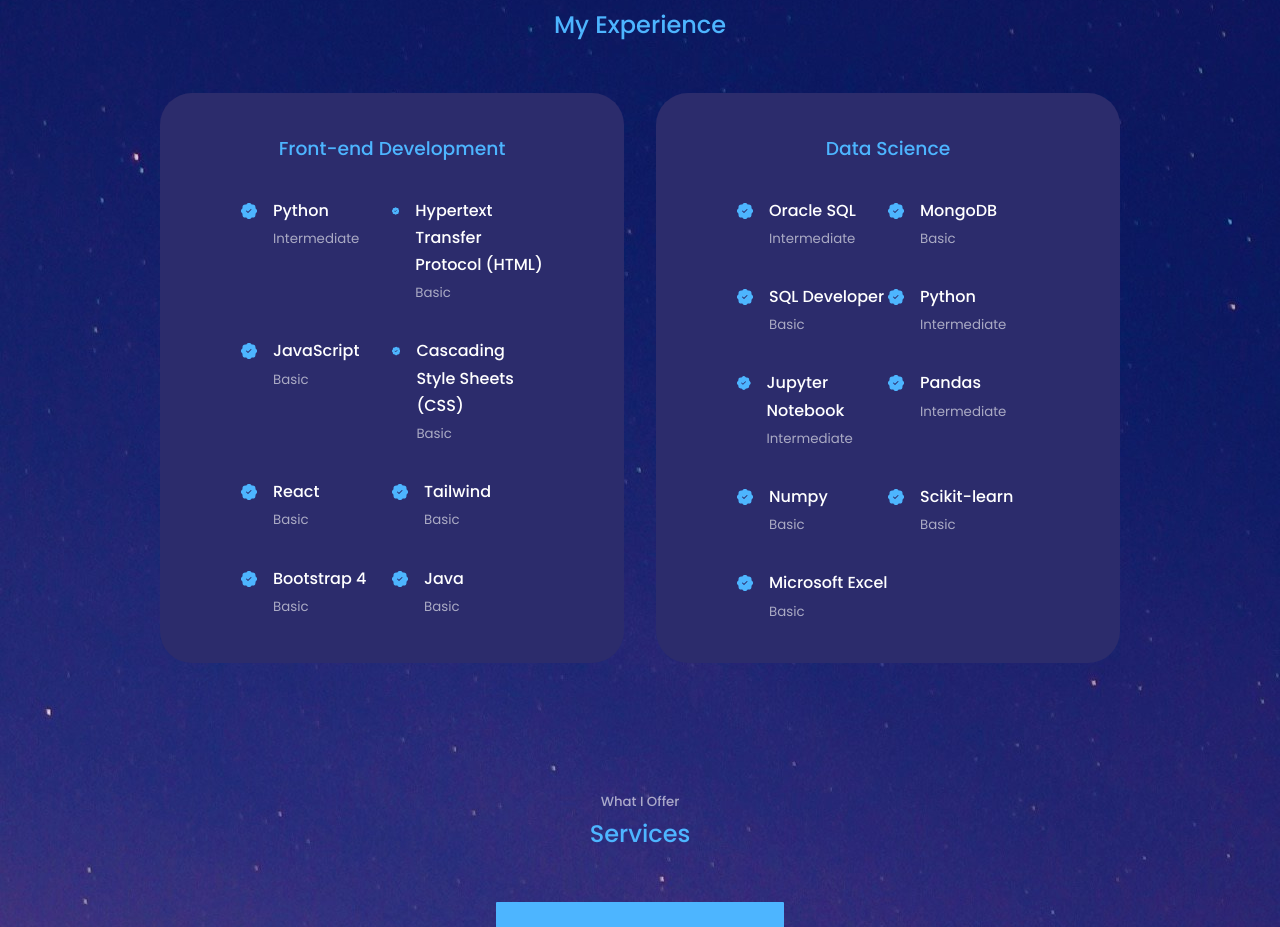
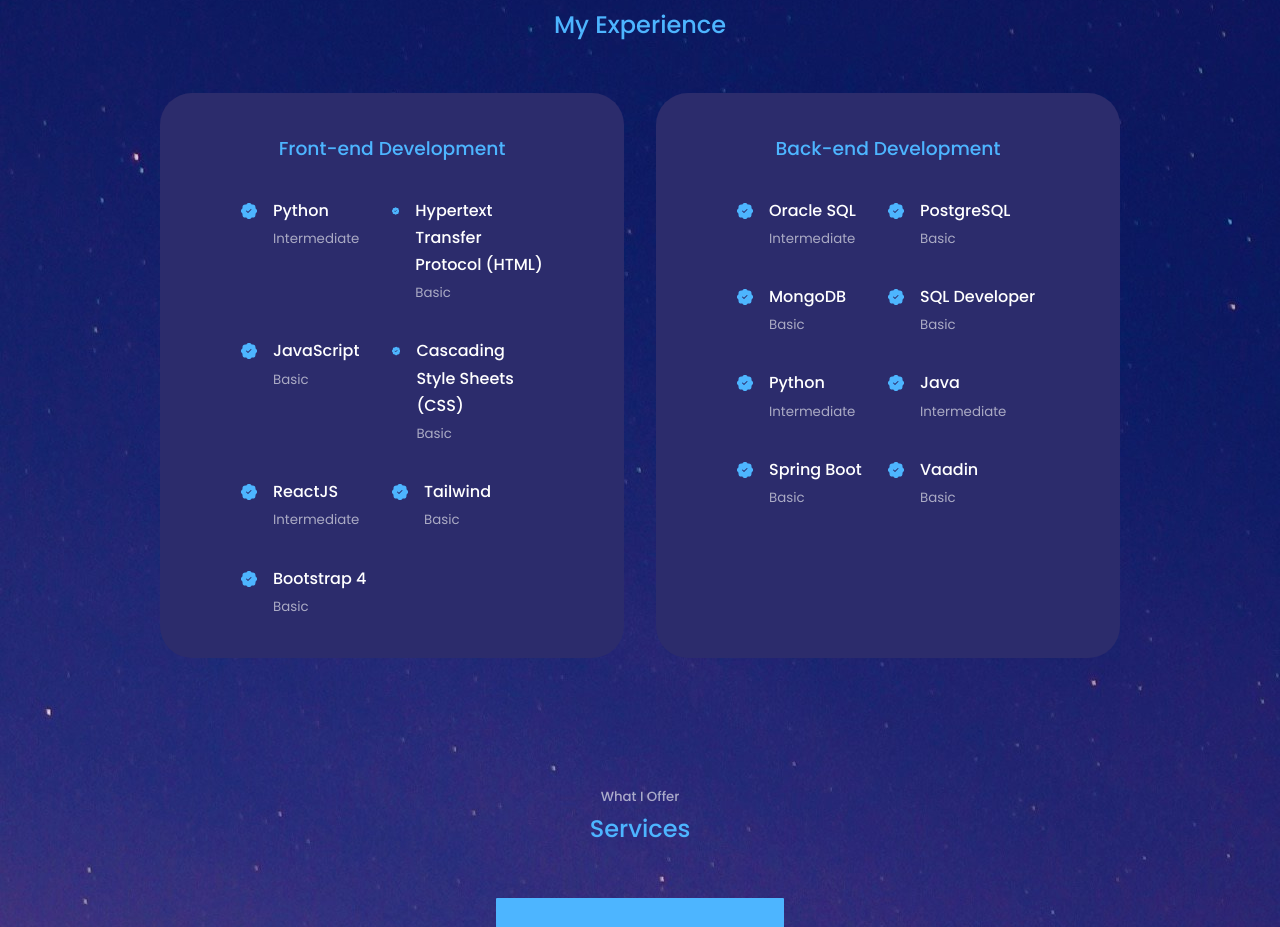
Before and after one commit to jonathanWongLS/Portfolio, a React (Create React App) app: page / in a window 1280 px wide. Shown: the part 2103-3030 px from the top of the page. Built offline with nearby package versions, Linux system fonts and the light colour scheme.

Commit message:
Update experience section with current experience

```diff
--- a/src/components/experience/Experience.jsx
+++ b/src/components/experience/Experience.jsx
@@ -12,7 +12,6 @@
         <div className="experience__datascience">
           <h3>Front-end Development</h3>
           <div className="experience__content">
-
             <article className='experience__details'>
               <BsPatchCheckFill className='experience__details-icon' />
               <div>
@@ -48,8 +47,8 @@
             <article className='experience__details'>
               <BsPatchCheckFill className='experience__details-icon' />
               <div>
-                <h4>React</h4>
-                <small className='text-light'>Basic</small>
+                <h4>ReactJS</h4>
+                <small className='text-light'>Intermediate</small>
               </div>
             </article>
 
@@ -68,21 +67,12 @@
                 <small className='text-light'>Basic</small>
               </div>
             </article>
-
-            <article className='experience__details'>
-              <BsPatchCheckFill className='experience__details-icon' />
-              <div>
-                <h4>Java</h4>
-                <small className='text-light'>Basic</small>
-              </div>
-            </article>
-
           </div>
         </div>
         {/* END OF Web Development*/}
 
         <div className="experience__datavisualisation">
-          <h3>Data Science</h3>
+          <h3>Back-end Development</h3>
           <div className="experience__content">
 
             <article className='experience__details'>
@@ -90,6 +80,14 @@
               <div>
                 <h4>Oracle SQL</h4>
                 <small className='text-light'>Intermediate</small>
+              </div>
+            </article>
+
+            <article className='experience__details'>
+              <BsPatchCheckFill className='experience__details-icon' />
+              <div>
+                <h4>PostgreSQL</h4>
+                <small className='text-light'>Basic</small>
               </div>
             </article>
 
@@ -120,7 +118,7 @@
             <article className='experience__details'>
               <BsPatchCheckFill className='experience__details-icon' />
               <div>
-                <h4>Jupyter Notebook</h4>
+                <h4>Java</h4>
                 <small className='text-light'>Intermediate</small>
               </div>
             </article>
@@ -128,15 +126,7 @@
             <article className='experience__details'>
               <BsPatchCheckFill className='experience__details-icon' />
               <div>
-                <h4>Pandas</h4>
-                <small className='text-light'>Intermediate</small>
-              </div>
-            </article>
-
-            <article className='experience__details'>
-              <BsPatchCheckFill className='experience__details-icon' />
-              <div>
-                <h4>Numpy</h4>
+                <h4>Spring Boot</h4>
                 <small className='text-light'>Basic</small>
               </div>
             </article>
@@ -144,15 +134,7 @@
             <article className='experience__details'>
               <BsPatchCheckFill className='experience__details-icon' />
               <div>
-                <h4>Scikit-learn</h4>
-                <small className='text-light'>Basic</small>
-              </div>
-            </article>
-
-            <article className='experience__details'>
-              <BsPatchCheckFill className='experience__details-icon' />
-              <div>
-                <h4>Microsoft Excel</h4>
+                <h4>Vaadin</h4>
                 <small className='text-light'>Basic</small>
               </div>
             </article>
```
